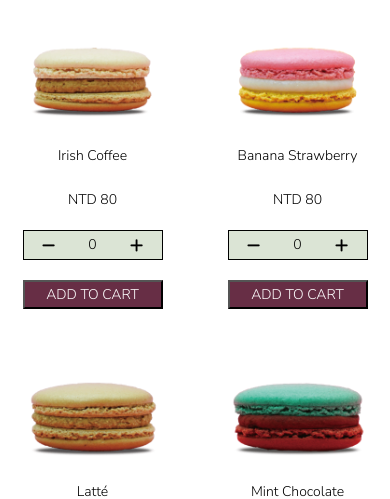
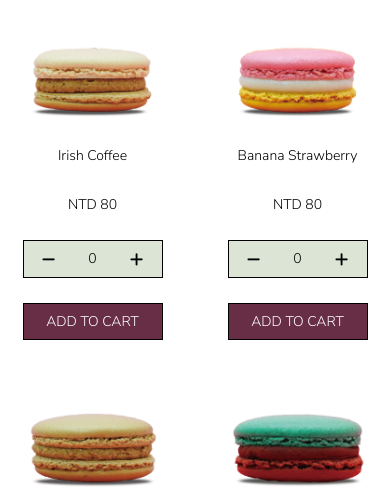
Before and after one commit to dos8742/MOCA, a plain HTML site: page product-list.html in a window 390 px wide. Shown: the part 360-859 px from the top of the page. Drawn offline with Linux system fonts and the light colour scheme.

Commit message:
修改 : 調大間距、按鈕調大

```diff
--- a/css/product-list.css
+++ b/css/product-list.css
@@ -158,6 +158,7 @@ li:hover:before {
     width: 140px;
     padding: 5px;
     box-sizing: border-box;
+    border: 1px solid black;
 }
 
 .shopping_product .quantity i{
@@ -480,11 +481,23 @@ button img{
     }
 
     .quantity button{
-        padding: 2px;
+        padding: 6px;
     }
 
     .product_addtocart .addtocart button{
-        padding: 3px;
+        padding: 8px;
+    }
+
+    .shopping_product .product_price {
+        margin-top: 25px;
+    }
+
+    .shopping_product .quantity{
+        margin-top: 25px;
+    }
+
+    .product_addtocart .addtocart {
+        margin-top: 25px;
     }
 /* ---------------------------------------------- */
     /* 產品項目的資訊 */
```
